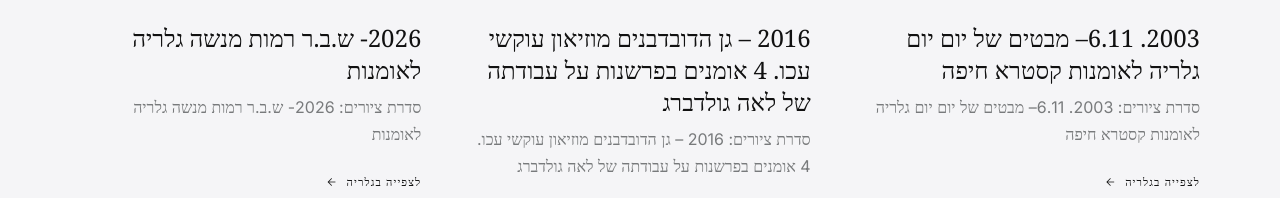
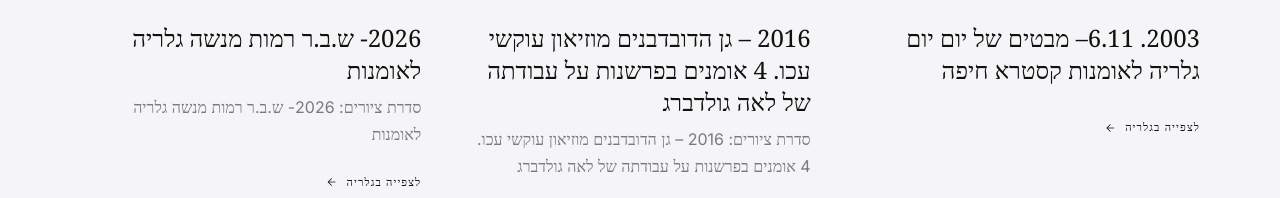
Before and after one commit to dekel22/lea-atir-gallery, a React (Vite) app: page /galleries in a window 1280 px wide. Shown: the part 2673-2871 px from the top of the page. Built offline with nearby package versions, Linux system fonts and the light colour scheme; grey boxes are pictures that could not be loaded; a web font is replaced by a local one.

Commit message:
Update galleries.js

```diff
--- a/src/data/galleries.js
+++ b/src/data/galleries.js
@@ -1130,8 +1130,8 @@
   {
     "id": "gallery_1",
     "title": "2003. 6.11–   מבטים של יום יום גלריה לאומנות קסטרא חיפה",
-    "description": "סדרת ציורים: 2003. 6.11–   מבטים של יום יום גלריה לאומנות קסטרא חיפה",
-    "longDescription": "\"מבטים של יום יום\"  גלריה קסטרא    20.11.03 -6.11.03  \n\nתערוכה מספר 16היא התחברות לשגרת חיי. הדברים והחפצים, אלו שעברתי לידם אין ספור פעמים בלי להתייחס אליהם, מקבלים מקום .\n\nיצירה ושגרת חיים- בזה דנה תערוכה זו. \n\nבעבודתי הפעם לא חיפשתי נושאים, פשוט נתקלתי בהם, מתוך המציאות בסביבתם הטבעית, צוירו כמעט בלי לשנות דבר.  \n\nעברתי לעבודה בצבעי שמן ובגישה ריאלית,לאחר הרבה שנים של התמקדות ברישום וצבעי מים. כל דרך יצירה והזמן המתאים לה. השתנות, למדתי, באה באופן טבעי והדרגתי עם השתנות האישיות, למרות התפנית לגישה ריאלית, והמעבר לצבע , עדיין,  מה להדגיש, ארגון השטח, בחירת צבעים, אוירה, רמת דיוק, כמה לקחת מתוך הנושא, ועוד הרבה החלטות אחרות נתונות בידי, כמו שהן נתונות בידי כל אמן.\n\nכיצד לסמל שיגרה? משהו שחוזר על עצמו כמו יום אחרי יום?                              החלטתי לקחת בכל העבודות פורמט של גיליון ניר 100x70 כדי להכניס מוטיב זהה בכל העבודות.\n\nעל כתב היד שלי לא ויתרתי בשלב זה , היה חשוב לי לשמור על הנחת צבע קלילה ואוורירית, שמשיכות המכחול תיראינה, ששכבות העבודה תיראינה, בשילוב ראיה אקוורלית, עם הרבה לבנים.\n\nנושאים כמו כלים המונחים על השיש או בכיור,  מגבות מטבח על השיש, נושאים שנוצרו מתוך פעילות שגרתית בבית כמו כביסה תלויה על חבל, או כריות על המיטה וכו'. כמעט הרגשתי לא בנוח על שהדברים כל כך קלים התהליך הנוכחי היה בין הרגועים, הנעימים, הזורמים בהשוואה לתהליכים עד היום.\n\nדבר חשוב בעבודה על מבטים הייתה תשומת הלב לחומרים שונים כמו פלסטיק, מתכת, זכוכית, עץ שהובילו להמשך של שקר השקיפות. \n\nלאה  עתיר 2026",
+    "description": "",
+    "longDescription": "תערוכה מספר 16היא התחברות לשגרת חיי. הדברים והחפצים, אלו שעברתי לידם אין ספור פעמים בלי להתייחס אליהם, מקבלים מקום .\n\nיצירה ושגרת חיים- בזה דנה תערוכה זו. \n\nבעבודתי הפעם לא חיפשתי נושאים, פשוט נתקלתי בהם, מתוך המציאות בסביבתם הטבעית, צוירו כמעט בלי לשנות דבר.  \n\nעברתי לעבודה בצבעי שמן ובגישה ריאלית,לאחר הרבה שנים של התמקדות ברישום וצבעי מים. כל דרך יצירה והזמן המתאים לה. השתנות, למדתי, באה באופן טבעי והדרגתי עם השתנות האישיות, למרות התפנית לגישה ריאלית, והמעבר לצבע , עדיין,  מה להדגיש, ארגון השטח, בחירת צבעים, אוירה, רמת דיוק, כמה לקחת מתוך הנושא, ועוד הרבה החלטות אחרות נתונות בידי, כמו שהן נתונות בידי כל אמן.\n\nכיצד לסמל שיגרה? משהו שחוזר על עצמו כמו יום אחרי יום?                              החלטתי לקחת בכל העבודות פורמט של גיליון ניר 100x70 כדי להכניס מוטיב זהה בכל העבודות.\n\nעל כתב היד שלי לא ויתרתי בשלב זה , היה חשוב לי לשמור על הנחת צבע קלילה ואוורירית, שמשיכות המכחול תיראינה, ששכבות העבודה תיראינה, בשילוב ראיה אקוורלית, עם הרבה לבנים.\n\nנושאים כמו כלים המונחים על השיש או בכיור,  מגבות מטבח על השיש, נושאים שנוצרו מתוך פעילות שגרתית בבית כמו כביסה תלויה על חבל, או כריות על המיטה וכו'. כמעט הרגשתי לא בנוח על שהדברים כל כך קלים התהליך הנוכחי היה בין הרגועים, הנעימים, הזורמים בהשוואה לתהליכים עד היום.\n\nדבר חשוב בעבודה על מבטים הייתה תשומת הלב לחומרים שונים כמו פלסטיק, מתכת, זכוכית, עץ שהובילו להמשך של שקר השקיפות. \n\nלאה  עתיר 2026",
     "coverImage": "/galleries/2003. 6.11–   מבטים של יום יום גלריה לאומנות קסטרא חיפה/מבטים1.jpg",
     "images": [
       {
```
